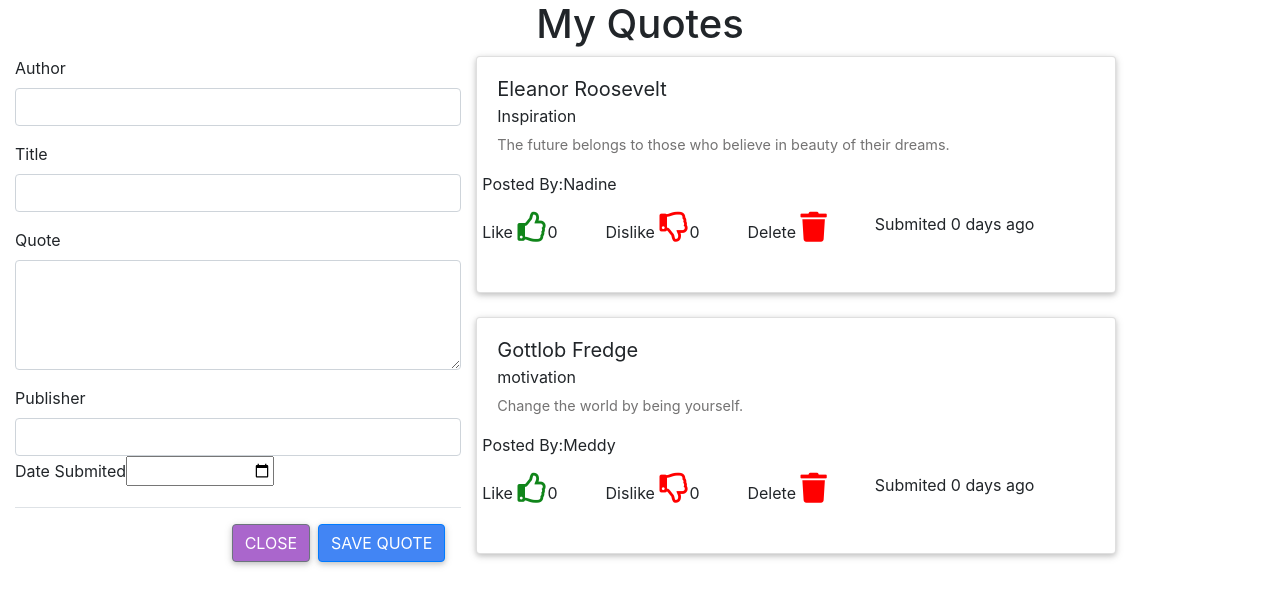
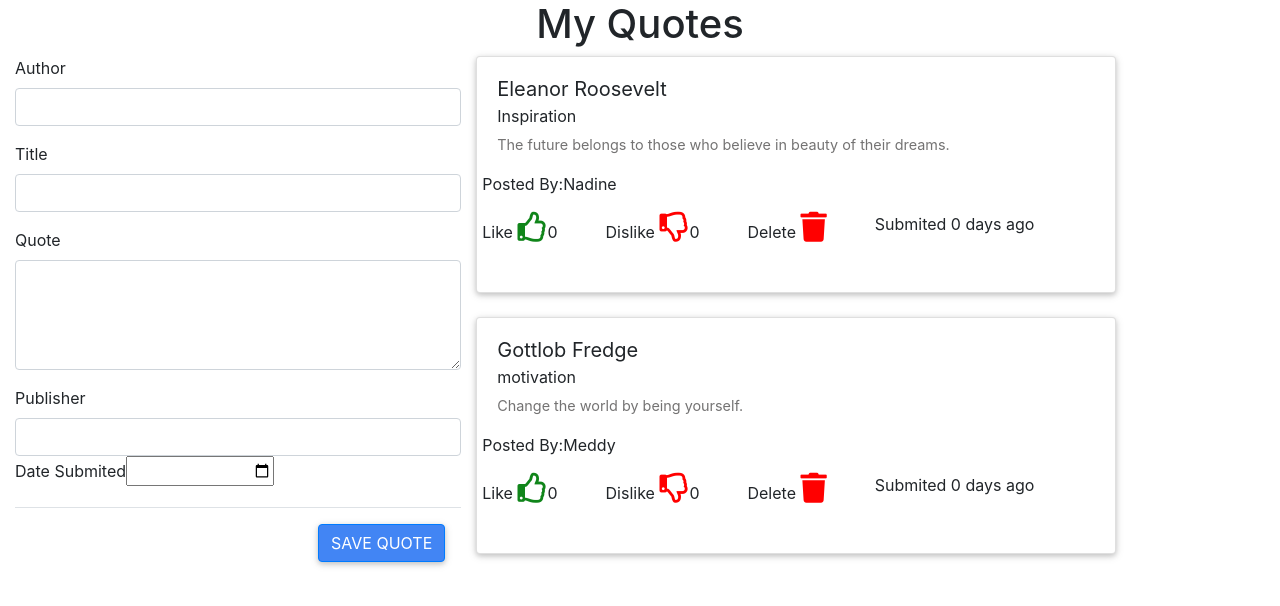
Before and after one commit to nadineuwineza/QUOTES, an Angular app: page / in a window 1280 px wide. Shown: the top 606 px of the page. Built offline with nearby package versions, Linux system fonts and the light colour scheme.

Commit message:
modified forms

```diff
--- a/src/app/quotes-form/quotes-form.component.html
+++ b/src/app/quotes-form/quotes-form.component.html
@@ -35,7 +35,6 @@
     <input type='date'>
   </div>
     <div class="modal-footer">
-        <button type="button" class="btn btn-secondary" data-dismiss="modal">Close</button>
         <button type="submit" class="btn btn-primary">Save Quote</button>
       </div>
 </form>
```
